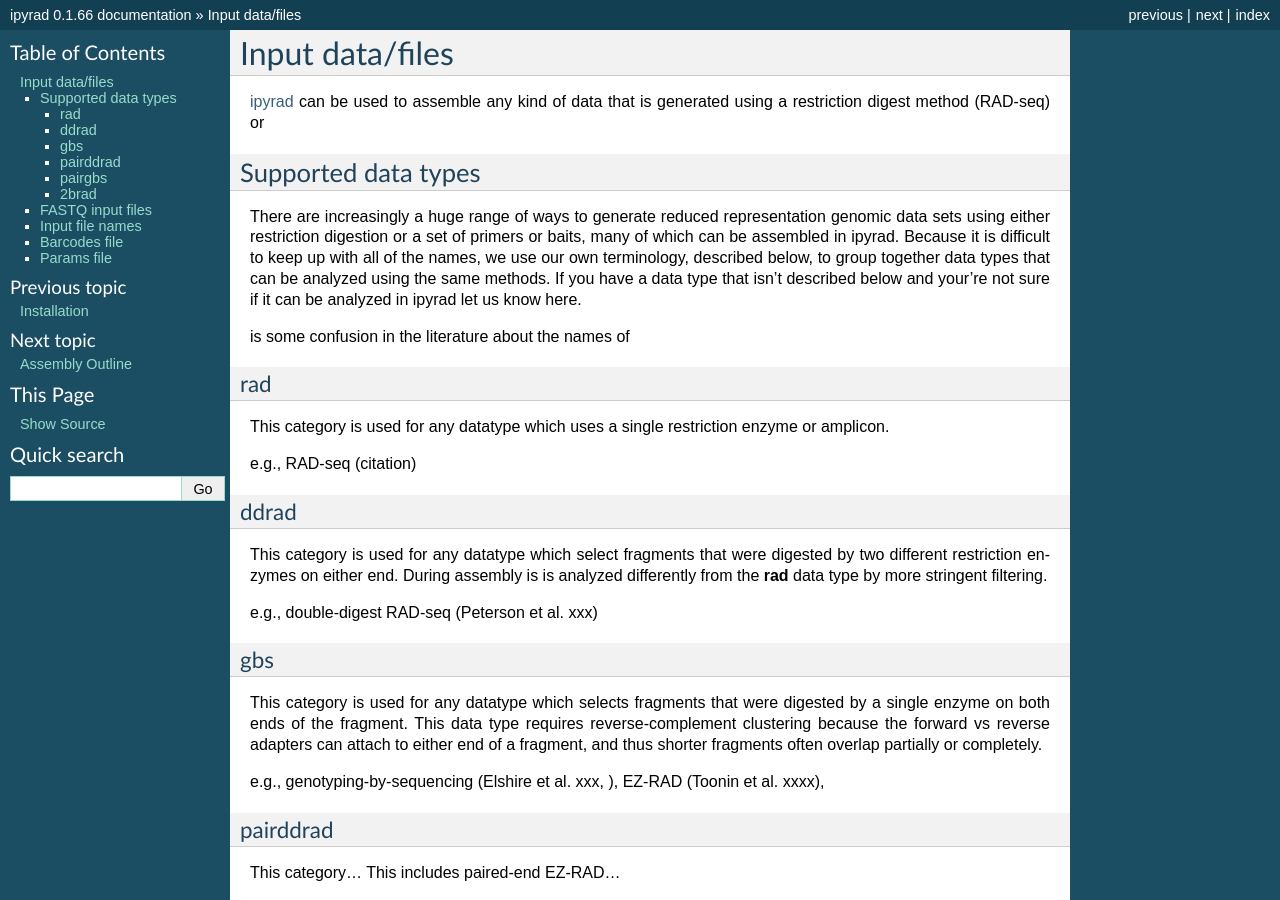
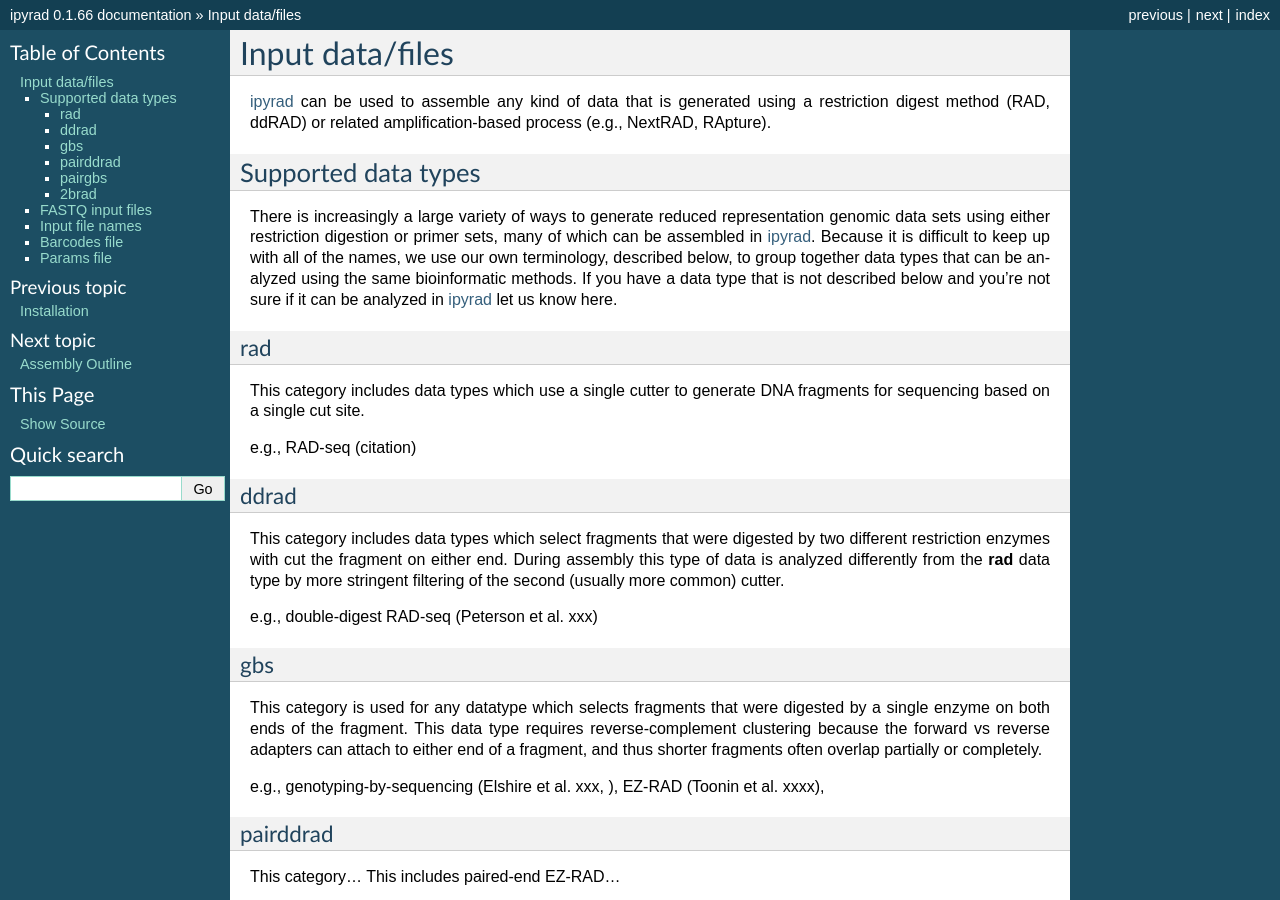
Before and after one commit to dereneaton/ipyrad, a Sphinx documentation site: the page built from docs/files.rst, in a window 1280 px wide and 900 px high. Built offline with Sphinx 7.4.7, drawn with Linux system fonts in a browser that asks for light colours; pages that are not in the unit, such as notebooks, are missing from menus; the version number is read from the project's files by our own code.

Commit message:
docs updates

```diff
--- a/docs/files.rst
+++ b/docs/files.rst
@@ -6,39 +6,40 @@
 Input data/files
 =================
 ipyrad_ can be used to assemble any kind of data that is generated using a
-restriction digest method (RAD-seq) or
+restriction digest method (RAD, ddRAD) or related amplification-based
+process (e.g., NextRAD, RApture).
 
 
 .. _data_types:
 Supported data types
 --------------------
 
-There are increasingly a huge range of ways to generate reduced representation
-genomic data sets using either restriction digestion or a set of primers or baits,
-many of which can be assembled in ipyrad. Because it is difficult to keep up with
+There is increasingly a large variety of ways to generate reduced representation
+genomic data sets using either restriction digestion or primer sets,
+many of which can be assembled in ipyrad_. Because it is difficult to keep up with
 all of the names, we use our own terminology, described below, to group together
-data types that can be analyzed using the same methods. If you have a data type
-that isn't described below and your're not sure if it can be analyzed in ipyrad
-:ref:`let us know here<gitter>`.
-
-is some confusion in the literature about the names of
+data types that can be analyzed using the same bioinformatic methods.
+If you have a data type that is not described below and you're not sure if it
+can be analyzed in ipyrad_ :ref:`let us know here<gitter>`.
 
 
 rad
 ^^^
-This category is used for any datatype which uses a single restriction enzyme
-or amplicon.
+This category includes data types which use a single cutter to generate
+DNA fragments for sequencing based on a single cut site.
 
 e.g., RAD-seq (citation)
 
+
 ddrad
 ^^^^^^
-
-This category is used for any datatype which select fragments that were digested
-by two different restriction enzymes on either end. During assembly is is
-analyzed differently from the **rad** data type by more stringent filtering.
+This category includes data types which select fragments that were digested
+by two different restriction enzymes with cut the fragment on either end.
+During assembly this type of data is analyzed differently from the **rad** data
+type by more stringent filtering of the second (usually more common) cutter.
 
 e.g., double-digest RAD-seq (Peterson et al. xxx)
+
 
 gbs
 ^^^^
```
Also changed, not shown: docs/installation.rst (+44 -14 lines).
